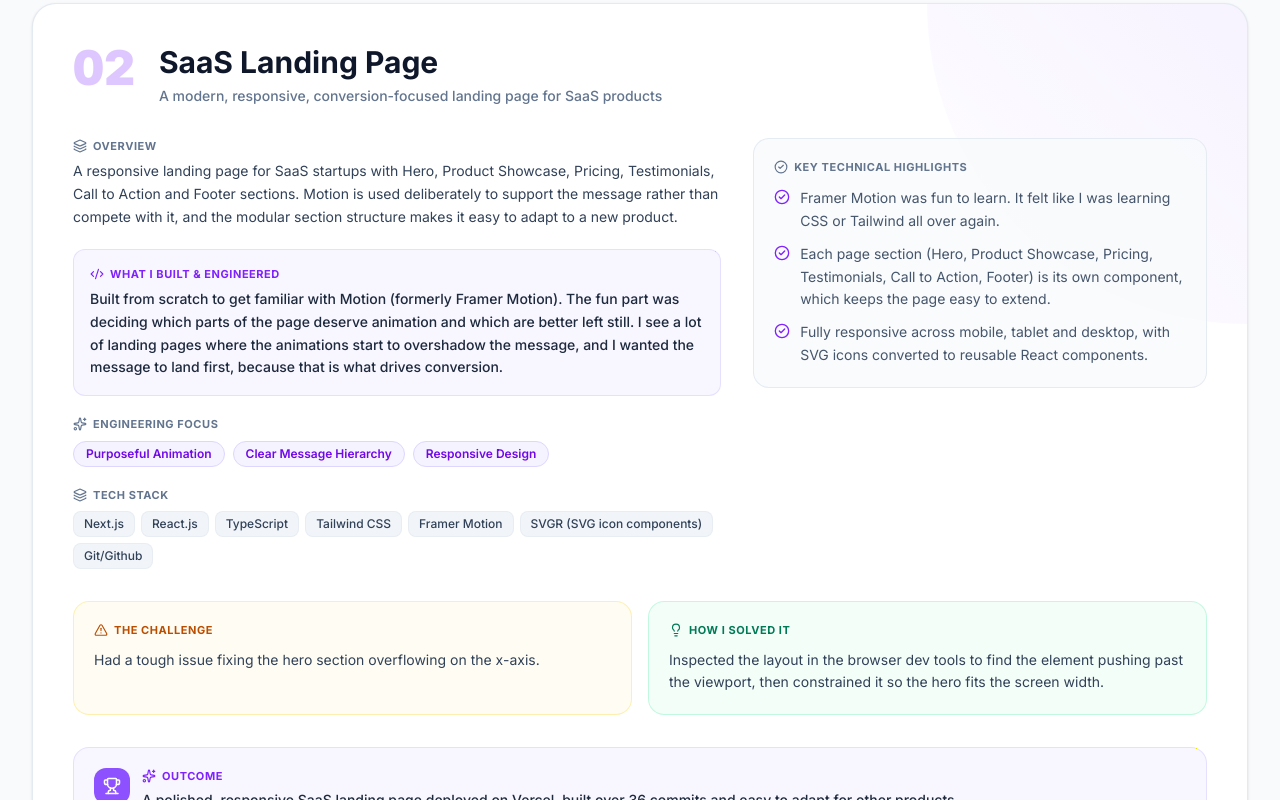
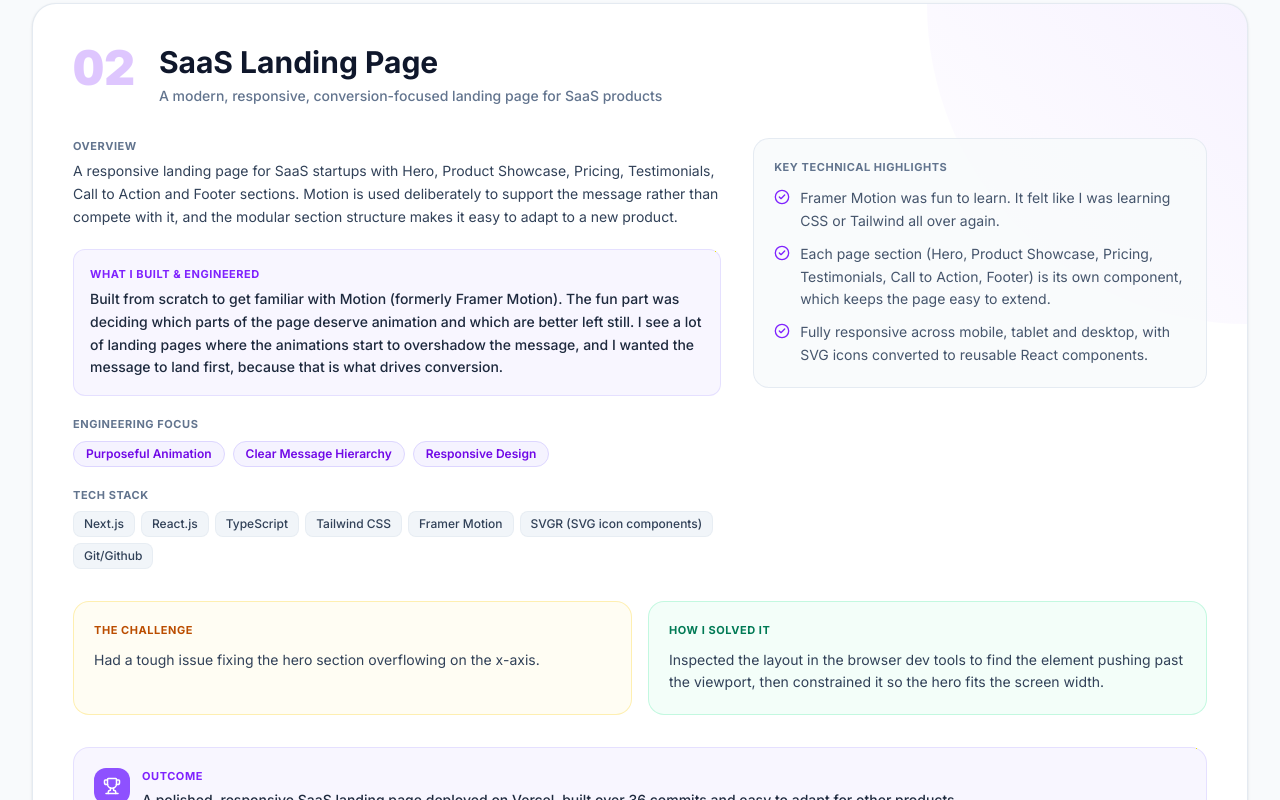
Before and after one commit to Darasimi010/portfolio, a Next.js app: page / in a window 1280 px wide. Shown: the part 6720-7520 px from the top of the page. Built offline with nearby package versions, Linux system fonts and the light colour scheme.

Commit message:
Dropped the Label function and removed the excess icons.

```diff
--- a/components/sections/FeaturedWork.tsx
+++ b/components/sections/FeaturedWork.tsx
@@ -4,7 +4,6 @@ import { useState } from "react";
 import Link from "next/link";
 import { AnimatePresence, motion, useReducedMotion } from "motion/react";
 import {
-  AlertTriangle,
   ArrowRight,
   CheckCircle2,
   ChevronDown,
@@ -13,10 +12,7 @@ import {
   FileText,
   Info,
   Layers,
-  Lightbulb,
   Lock,
-  Scale,
-  Sparkles,
   Trophy,
 } from "lucide-react";
 import { projects } from "@/data/projects";
@@ -97,25 +93,6 @@ function getAccent(name: string): Accent {
 const clean = (items: readonly string[]) =>
   items.filter((item) => item.trim().length > 0);
 
-function Label({
-  icon: Icon,
-  children,
-  className = "text-slate-500 dark:text-slate-400",
-}: {
-  icon: React.ComponentType<{ className?: string }>;
-  children: React.ReactNode;
-  className?: string;
-}) {
-  return (
-    <h4
-      className={`flex items-center gap-1.5 text-[11px] font-bold uppercase tracking-wider ${className}`}
-    >
-      <Icon className="w-3.5 h-3.5" />
-      {children}
-    </h4>
-  );
-}
-
 function ProjectCard({ project, index }: { project: Project; index: number }) {
   const [open, setOpen] = useState(false);
   const reduceMotion = useReducedMotion();
@@ -169,7 +146,9 @@ function ProjectCard({ project, index }: { project: Project; index: number }) {
         <div className="grid grid-cols-1 lg:grid-cols-12 gap-8 items-start">
           <div className="lg:col-span-7 space-y-5">
             <div>
-              <Label icon={Layers}>Overview</Label>
+              <h4 className="flex items-center gap-1.5 text-[11px] font-bold uppercase tracking-wider text-slate-500 dark:text-slate-400">
+                Overview
+              </h4>
               <p className="mt-1.5 text-sm text-slate-700 dark:text-slate-300 leading-relaxed">
                 {project.heroSummary}
               </p>
@@ -178,9 +157,11 @@ function ProjectCard({ project, index }: { project: Project; index: number }) {
             <div
               className={`p-4 rounded-xl border ${accent.soft} ${accent.border}`}
             >
-              <Label icon={Code2} className={accent.text}>
+              <h4
+                className={`flex items-center gap-1.5 text-[11px] font-bold uppercase tracking-wider ${accent.text}`}
+              >
                 What I Built &amp; Engineered
-              </Label>
+              </h4>
               <p className="mt-1.5 text-sm font-medium text-slate-800 dark:text-slate-200 leading-relaxed">
                 {project.strongestContribution}
               </p>
@@ -188,7 +169,9 @@ function ProjectCard({ project, index }: { project: Project; index: number }) {
 
             {areas.length > 0 && (
               <div>
-                <Label icon={Sparkles}>Engineering Focus</Label>
+                <h4 className="text-[11px] font-bold uppercase tracking-wider text-slate-500 dark:text-slate-400">
+                  Engineering Focus
+                </h4>
                 <div className="mt-2 flex flex-wrap gap-2">
                   {areas.map((area) => (
                     <span
@@ -203,7 +186,9 @@ function ProjectCard({ project, index }: { project: Project; index: number }) {
             )}
 
             <div>
-              <Label icon={Layers}>Tech Stack</Label>
+              <h4 className="text-[11px] font-bold uppercase tracking-wider text-slate-500 dark:text-slate-400">
+                Tech Stack
+              </h4>
               <div className="mt-2 flex flex-wrap gap-1.5">
                 {project.techStack.map((tech) => (
                   <span
@@ -219,7 +204,9 @@ function ProjectCard({ project, index }: { project: Project; index: number }) {
 
           {highlights.length > 0 && (
             <div className="lg:col-span-5 p-5 rounded-2xl bg-slate-50/80 dark:bg-slate-800/40 border border-slate-200/80 dark:border-slate-800 space-y-3">
-              <Label icon={CheckCircle2}>Key Technical Highlights</Label>
+              <h4 className="text-[11px] font-bold uppercase tracking-wider text-slate-500 dark:text-slate-400">
+                Key Technical Highlights
+              </h4>
               <ul className="space-y-2.5 text-xs sm:text-sm text-slate-600 dark:text-slate-300">
                 {highlights.map((item) => (
                   <li key={item} className="flex items-start gap-2.5">
@@ -239,12 +226,9 @@ function ProjectCard({ project, index }: { project: Project; index: number }) {
           <div className="grid grid-cols-1 md:grid-cols-2 gap-4">
             {challenges.length > 0 && (
               <div className="p-5 rounded-2xl bg-amber-50/60 dark:bg-amber-950/15 border border-amber-200/60 dark:border-amber-900/40 space-y-2.5">
-                <Label
-                  icon={AlertTriangle}
-                  className="text-amber-700 dark:text-amber-400"
-                >
+                <h4 className="text-[11px] font-bold uppercase tracking-wider text-amber-700 dark:text-amber-400">
                   The Challenge
-                </Label>
+                </h4>
                 <ul className="space-y-2 text-sm text-slate-700 dark:text-slate-300 leading-relaxed">
                   {challenges.map((item) => (
                     <li key={item}>{item}</li>
@@ -254,12 +238,9 @@ function ProjectCard({ project, index }: { project: Project; index: number }) {
             )}
             {project.solution.trim() && (
               <div className="p-5 rounded-2xl bg-emerald-50/60 dark:bg-emerald-950/15 border border-emerald-200/60 dark:border-emerald-900/40 space-y-2.5">
-                <Label
-                  icon={Lightbulb}
-                  className="text-emerald-700 dark:text-emerald-400"
-                >
+                <h4 className="text-[11px] font-bold uppercase tracking-wider text-emerald-700 dark:text-emerald-400">
                   How I Solved It
-                </Label>
+                </h4>
                 <p className="text-sm text-slate-700 dark:text-slate-300 leading-relaxed">
                   {project.solution}
                 </p>
@@ -279,9 +260,11 @@ function ProjectCard({ project, index }: { project: Project; index: number }) {
               <Trophy className="w-4.5 h-4.5" />
             </span>
             <div>
-              <Label icon={Sparkles} className={accent.text}>
+              <h4
+                className={`text-[11px] font-bold uppercase tracking-wider ${accent.text}`}
+              >
                 Outcome
-              </Label>
+              </h4>
               <p className="mt-1 text-sm font-medium text-slate-800 dark:text-slate-200 leading-relaxed">
                 {project.outcome}
               </p>
@@ -348,9 +331,11 @@ function ProjectCard({ project, index }: { project: Project; index: number }) {
                         {section.technicalDeepDive.title.trim() && (
                           <div className="p-5 rounded-2xl bg-slate-50/80 dark:bg-slate-800/40 border border-slate-200/80 dark:border-slate-800 space-y-4">
                             <div>
-                              <Label icon={Code2} className={accent.text}>
+                              <h4
+                                className={`text-[11px] font-bold uppercase tracking-wider ${accent.text}`}
+                              >
                                 {section.technicalDeepDive.title}
-                              </Label>
+                              </h4>
                               {section.technicalDeepDive.description.trim() && (
                                 <p className="mt-1.5 text-sm text-slate-600 dark:text-slate-300 leading-relaxed">
                                   {section.technicalDeepDive.description}
@@ -381,9 +366,11 @@ function ProjectCard({ project, index }: { project: Project; index: number }) {
 
                     {decisions.length > 0 && (
                       <div className="space-y-3">
-                        <Label icon={Scale} className={accent.text}>
+                        <h4
+                          className={`text-[11px] font-bold uppercase tracking-wider ${accent.text}`}
+                        >
                           Engineering Decisions
-                        </Label>
+                        </h4>
                         <div className="grid grid-cols-1 md:grid-cols-2 gap-4">
                           {decisions.map((d) => (
                             <div
@@ -489,7 +476,7 @@ export default function FeaturedWork() {
         {/* Section Header */}
         <div className="max-w-3xl mb-16">
           <h2 className="text-3xl sm:text-4xl font-extrabold tracking-tight text-slate-900 dark:text-white">
-            Selected Projects
+            Featured Projects
           </h2>
           <p className="mt-3 text-base sm:text-lg text-slate-600 dark:text-slate-400 leading-relaxed">
             I build and improve web applications by combining frontend
```
